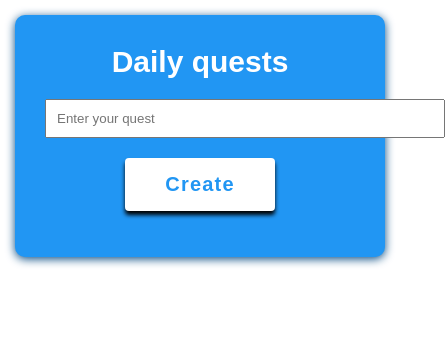
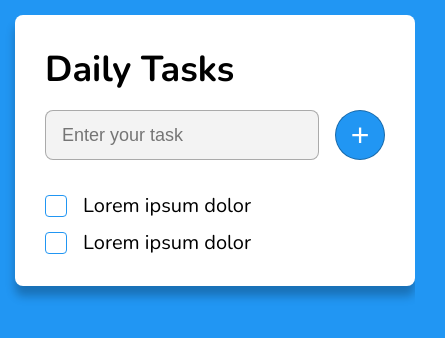
Before and after one commit to Fedor4994/task-manager, a browser extension: page popup.html in a window 400 px wide. Shown: the whole page, 445 px wide, since content can reach past the window. Drawn offline with nearby package versions, Linux system fonts and the light colour scheme.

Commit message:
Модифицирует разметку

```diff
--- /dev/null
+++ b/css/style.css
@@ -0,0 +1,246 @@
+@import url('https://fonts.googleapis.com/css2?family=Nunito:wght@200;300;400;500;600;700;800&display=swap');
+/* Добавляю шрифт для всего документа */
+
+* {
+  margin: 0;
+  box-sizing: border-box;
+}
+/* Стандартный стили */
+
+h1,
+h2,
+h3,
+p {
+  margin-top: 0;
+  margin-bottom: 0;
+}
+
+ul,
+ol {
+  margin-top: 0;
+  margin-bottom: 0;
+  padding-left: 0;
+}
+
+img {
+  display: block;
+}
+
+.list {
+  list-style: none;
+}
+
+.link {
+  text-decoration: none;
+}
+/* Сброс стилей */
+
+:root {
+  --accent-color: #2196f3;
+}
+/* Переменные для стилей */
+
+body {
+  font-family: 'Nunito', sans-serif;
+  font-size: 18px;
+  font-weight: 300;
+  background-color: var(--accent-color);
+  padding: 15px;
+}
+
+.todo {
+  width: 400px;
+  padding: 30px;
+  background: #ffffff;
+  box-shadow: 0px 10px 10px rgba(0, 0, 0, 0.25);
+  border-radius: 8px;
+}
+
+.todo__new {
+  display: flex;
+  align-items: center;
+  margin-top: 16px;
+  margin-bottom: 32px;
+}
+
+.todo__message {
+  padding: 8px 16px;
+  margin-right: 16px;
+  font-size: 18px;
+  font-weight: 300;
+  height: 50px;
+  flex-grow: 1;
+  border: 1px solid rgba(0, 0, 0, 0.3);
+  background: #f3f3f3;
+  border-radius: 8px;
+}
+
+.todo__add {
+  text-align: center;
+  cursor: pointer;
+  border-radius: 50%;
+  width: 50px;
+  height: 50px;
+  font-size: 32px;
+  font-weight: 200;
+  border: 1px solid rgba(0, 0, 0, 0.3);
+  background-color: var(--accent-color);
+  color: #ffffff;
+}
+
+.todo__list {
+  display: flex;
+  flex-direction: column;
+  gap: 10px;
+}
+
+.todo__task {
+  display: flex;
+  align-items: center;
+  cursor: default;
+}
+
+.todo__task:hover .todo__taks-delete {
+  display: block;
+}
+/* При наведении на задачу появляется значок удаления */
+
+.todo__task-text {
+  flex-grow: 1;
+  font-size: 20px;
+}
+
+.todo__checkbox {
+  margin-right: 16px;
+}
+
+.todo__checkbox input {
+  display: none;
+}
+
+.todo__checkbox input:checked + div {
+  background-color: #2196f3;
+}
+
+.todo__checkbox input:checked + div::after {
+  display: block;
+}
+
+.todo__checkbox div {
+  cursor: pointer;
+  width: 22px;
+  height: 22px;
+  border: 1px solid var(--accent-color);
+  border-radius: 4px;
+  position: relative;
+}
+
+.todo__checkbox div::after {
+  content: '\1F5F8';
+  position: absolute;
+  text-align: center;
+  display: none;
+  font-weight: 700;
+  color: #ffffff;
+  top: 0;
+  left: 0;
+  right: 0;
+  bottom: 0;
+  /* Растягиваем содержимое чекбокса на всю его область */
+}
+
+/* Кастомный чекбокс */
+
+.todo__taks-delete {
+  display: none;
+  cursor: pointer;
+  margin-right: 8px;
+}
+/*
+.container {
+  margin: 0 auto;
+}
+
+.important {
+  font-weight: bold;
+  color: #a40e11;
+}
+
+
+
+h1 {
+  text-align: center;
+  margin-top: 0;
+  margin-bottom: 20px;
+  color: #fff;
+  font-size: 30px;
+}
+
+.create_new_todo {
+  text-align: center;
+}
+
+input[type="text"] {
+  width: 376px;
+  padding: 10px;
+}
+
+button {
+  min-width: 150px;
+  font-weight: 700;
+  font-size: 20px;
+  line-height: 1.87;
+  letter-spacing: 0.06em;
+  color: #2196f3;
+  background: #ffffff;
+  box-shadow: 0px 4px 4px #000;
+  border: none;
+  border-radius: 4px;
+  cursor: pointer;
+  padding: 8px 16px;
+  display: block;
+  margin-top: 20px;
+  margin-left: auto;
+  margin-right: auto;
+}
+
+.todo {
+  padding-left: 0;
+}
+.todo li {
+  padding: 1em;
+  list-style-type: none;
+}
+.todo li:not(:last-child) {
+  border-bottom: 1px solid #000;
+}
+
+input[type="checkbox"] {
+  opacity: 0;
+  position: absolute;
+}
+
+input[type="checkbox"],
+label {
+  align-items: center;
+  display: flex;
+  margin: 5px;
+  cursor: pointer;
+}
+
+input[type="checkbox"] + label:before {
+  content: "";
+  align-items: center;
+  display: flex;
+  cursor: pointer;
+  margin-right: 10px;
+  width: 16px;
+  height: 15px;
+  text-align: center;
+  background-image: url(./check-box.svg);
+}
+
+input[type="checkbox"]:checked + label:before {
+  background-image: url(./icon-check.svg);
+}
+ */
--- /dev/null
+++ b/js/script.js
@@ -0,0 +1,59 @@
+const addMessage = document.querySelector('.todo__message');
+const addButton = document.querySelector('.todo__add');
+const todo = document.querySelector('.todo__list');
+const deleteButton = document.querySelector('.');
+// let addMessage = document.querySelector(".message"),
+//   addButton = document.querySelector(".add"),
+//   toDo = document.querySelector(".todo");
+
+// let toDoList = [];
+
+// if (localStorage.getItem("todo")) {
+//   toDoList = JSON.parse(localStorage.getItem("todo"));
+//   displayMessages();
+// }
+
+// addButton.addEventListener("click", onAddButtonClick);
+
+// function onAddButtonClick() {
+//   let newToDo = {
+//     todo: addMessage.value,
+//     checked: false,
+//     important: false,
+//   };
+
+//   toDoList.push(newToDo);
+//   displayMessages();
+
+//   localStorage.setItem("todo", JSON.stringify(toDoList));
+//   addMessage.value = "";
+// }
+
+// function displayMessages() {
+//   let displayMessage = "";
+//   toDoList.forEach((item, i) => {
+//     displayMessage += `
+//         <li>
+//           <input type="checkbox" id="item_${i}" ${
+//       item.checked ? "checked" : ""
+//     } />
+//           <label for="item_${i}">${item.todo}</label>
+//         </li>
+//         `;
+//     toDo.innerHTML = displayMessage;
+//   });
+// }
+
+// toDo.addEventListener("change", onListChange);
+
+// function onListChange(event) {
+//   let idInput = event.target.getAttribute("id");
+//   let forLable = toDo.querySelector("[for = " + idInput + "]");
+//   let valueLable = forLable.textContent;
+//   toDoList.forEach((item) => {
+//     if (item.todo === valueLable) {
+//       item.checked = !item.checked;
+//       localStorage.setItem("todo", JSON.stringify(toDoList));
+//     }
+//   });
+// }
--- a/popup.html
+++ b/popup.html
@@ -7,24 +7,38 @@
       content="width=device-width, user-scalable=no, initial-scale=1.0, maximum-scale=1.0, minimum-scale=1.0"
     />
     <meta http-equiv="X-UA-Compatible" content="ie=edge" />
-    <link rel="stylesheet" href="./style.css" />
-    <title>Document</title>
+    <link rel="stylesheet" href="./css/style.css" />
+    <title>Task Manager</title>
   </head>
   <body>
-    <div class="container">
-      <div class="todo_list">
-        <h1>Daily quests</h1>
-        <div class="create_new_todo">
-          <input type="text" class="message" placeholder="Enter your quest" />
-          <button class="add">Create</button>
-        </div>
-
-        <div class="wrapper">
-          <ul class="todo"></ul>
+    <div class="todo">
+      <div class="todo__content">
+        <h1 class="todo__title">Daily Tasks</h1>
+        <div class="todo__new">
+          <input type="text" class="todo__message" placeholder="Enter your task" />
+          <button class="todo__add">+</button>
         </div>
       </div>
+
+      <ul class="todo__list list">
+        <li class="todo__task">
+          <label class="todo__checkbox">
+            <input type="checkbox" />
+            <div></div>
+          </label>
+          <span class="todo__task-text">Lorem ipsum dolor</span>
+          <img class="todo__taks-delete" src="./image/Vector.svg" alt="delete-btn" />
+        </li>
+        <li class="todo__task">
+          <label class="todo__checkbox">
+            <input type="checkbox" />
+            <div></div>
+          </label>
+          <span class="todo__task-text">Lorem ipsum dolor</span>
+          <img class="todo__taks-delete" src="./image/Vector.svg" alt="delete-btn" />
+        </li>
+      </ul>
     </div>
-
-    <script src="./popup.js" type="module"></script>
+    <script src="./js/script.js" type="module"></script>
   </body>
 </html>
--- a/popup.js
+++ /dev/null
@@ -1,55 +0,0 @@
-let addMessage = document.querySelector(".message"),
-  addButton = document.querySelector(".add"),
-  toDo = document.querySelector(".todo");
-
-let toDoList = [];
-
-if (localStorage.getItem("todo")) {
-  toDoList = JSON.parse(localStorage.getItem("todo"));
-  displayMessages();
-}
-
-addButton.addEventListener("click", onAddButtonClick);
-
-function onAddButtonClick() {
-  let newToDo = {
-    todo: addMessage.value,
-    checked: false,
-    important: false,
-  };
-
-  toDoList.push(newToDo);
-  displayMessages();
-
-  localStorage.setItem("todo", JSON.stringify(toDoList));
-  addMessage.value = "";
-}
-
-function displayMessages() {
-  let displayMessage = "";
-  toDoList.forEach((item, i) => {
-    displayMessage += `
-        <li>
-          <input type="checkbox" id="item_${i}" ${
-      item.checked ? "checked" : ""
-    } />
-          <label for="item_${i}">${item.todo}</label>
-        </li>
-        `;
-    toDo.innerHTML = displayMessage;
-  });
-}
-
-toDo.addEventListener("change", onListChange);
-
-function onListChange(event) {
-  let idInput = event.target.getAttribute("id");
-  let forLable = toDo.querySelector("[for = " + idInput + "]");
-  let valueLable = forLable.textContent;
-  toDoList.forEach((item) => {
-    if (item.todo === valueLable) {
-      item.checked = !item.checked;
-      localStorage.setItem("todo", JSON.stringify(toDoList));
-    }
-  });
-}
--- a/style.css
+++ /dev/null
@@ -1,164 +0,0 @@
-body {
-  background-color: #fff;
-  font-family: sans-serif;
-  -webkit-box-sizing: content-box;
-  box-sizing: content-box;
-  margin: 15px;
-}
-
-.container {
-  margin: 0 auto;
-}
-
-.important {
-  font-weight: bold;
-  color: #a40e11;
-}
-
-.todo_list {
-  max-width: 400px;
-  display: block;
-
-  background-color: #2196f3;
-  padding: 30px;
-  border-radius: 10px;
-  -webkit-box-shadow: 0 2px 10px 0 #074b83;
-  box-shadow: 0 2px 10px 0 #074b83;
-}
-
-h1 {
-  text-align: center;
-  margin-top: 0;
-  margin-bottom: 20px;
-  color: #fff;
-  font-size: 30px;
-}
-
-.create_new_todo {
-  text-align: center;
-}
-
-input[type="text"] {
-  width: 376px;
-  padding: 10px;
-}
-
-button {
-  min-width: 150px;
-  font-weight: 700;
-  font-size: 20px;
-  line-height: 1.87;
-  letter-spacing: 0.06em;
-  color: #2196f3;
-  background: #ffffff;
-  box-shadow: 0px 4px 4px #000;
-  border: none;
-  border-radius: 4px;
-  cursor: pointer;
-  padding: 8px 16px;
-  display: block;
-  margin-top: 20px;
-  margin-left: auto;
-  margin-right: auto;
-  /* margin-top: 10px;
-  width: 400px;
-  padding: 10px;
-  cursor: pointer; */
-}
-
-/* .modal-btn {
-  min-width: 200px;
-  font-weight: 700;
-  font-size: 16px;
-  line-height: 1.87; */
-/* identical to box height, or 188% */
-/* letter-spacing: 0.06em;
-  color: #ffffff;
-  background: var(--accent-color);
-  box-shadow: 0px 4px 4px var(--color-title);
-  border: none;
-  border-radius: 4px;
-  cursor: pointer;
-  padding: 10px 32px;
-  display: block;
-  margin-left: auto;
-  margin-right: auto;
-} */
-
-.todo {
-  padding-left: 0;
-}
-.todo li {
-  padding: 1em;
-  list-style-type: none;
-}
-.todo li:not(:last-child) {
-  border-bottom: 1px solid #000;
-}
-
-input[type="checkbox"] {
-  opacity: 0;
-  position: absolute;
-}
-
-input[type="checkbox"],
-label {
-  align-items: center;
-  display: flex;
-  margin: 5px;
-  cursor: pointer;
-}
-
-input[type="checkbox"] + label:before {
-  content: "";
-  align-items: center;
-  display: flex;
-  cursor: pointer;
-  margin-right: 10px;
-  width: 16px;
-  height: 15px;
-  text-align: center;
-  background-image: url(./check-box.svg);
-
-  /* content: "";
-  background: #1ba39c;
-  border-radius: 5px;
-  border: 2px solid #ddd;
-  display: inline-block;
-  vertical-align: middle;
-  width: 10px;
-  height: 10px;
-  padding: 2px;
-  margin-right: 10px;
-  text-align: center; */
-}
-
-input[type="checkbox"]:checked + label:before {
-  background-image: url(./icon-check.svg);
-
-  /* content: "";
-  display: inline-block;
-  width: 1px;
-  height: 5px;
-  border: solid black;
-  border-width: 0 3px 3px 0;
-  transform: rotate(45deg);
-  -webkit-transform: rotate(45deg);
-  -ms-transform: rotate(45deg);
-  border-radius: 0;
-  margin: 0 15px 5px 5px; */
-}
-
-/* .checkbox-policy-text::before {
-  content: "";
-  display: block;
-  cursor: pointer;
-  margin-right: 7px;
-  width: 16px;
-  height: 15px;
-  background-image: url(../images/check-box.svg);
-}
-
-.contact-form-checkbox:checked + .checkbox-policy-text::before {
-  background-image: url(../images/icon-check.svg);
-} */
```
Also changed, not shown: .prettierrc.json (added), check-box.svg (deleted), image/Vector.svg (added), image/icon-check.svg (renamed from icon-check.svg), image/task.png (renamed from task.png), manifest.json, 1 other file.
